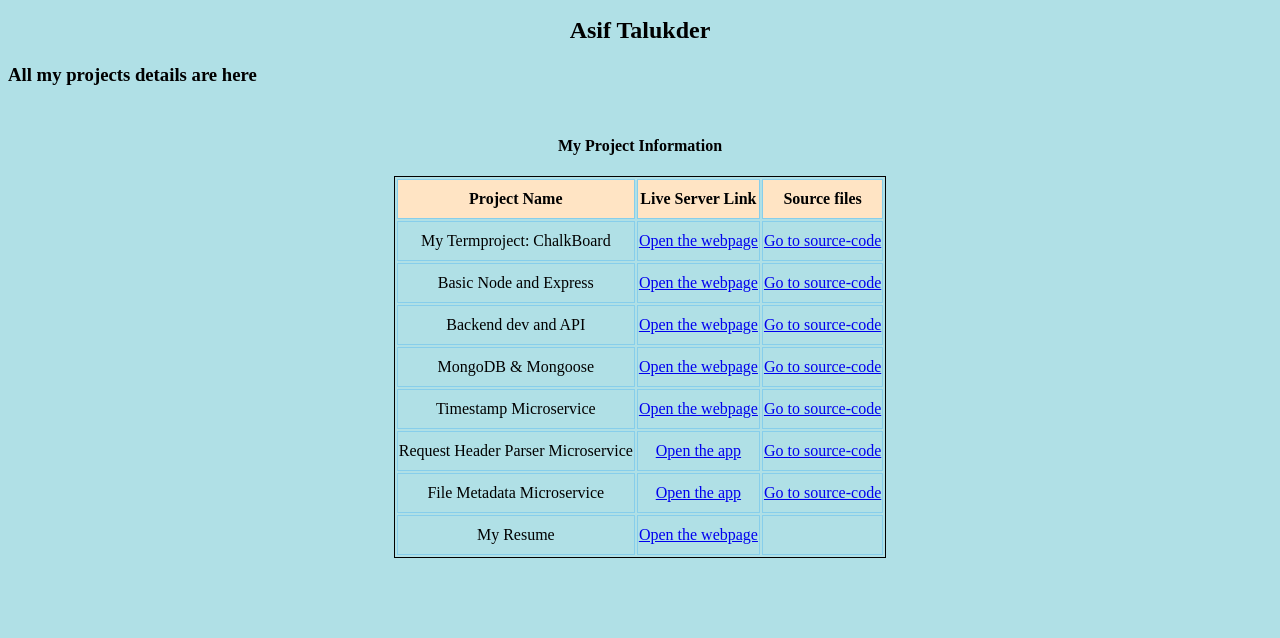
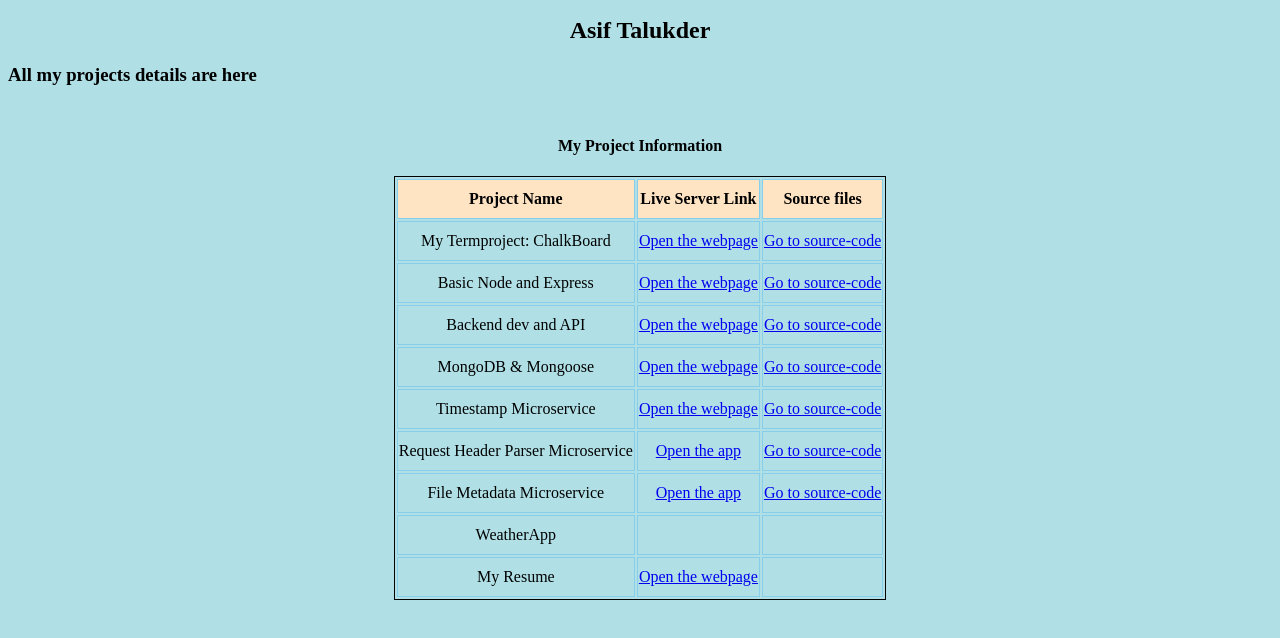
Before and after one commit to AsifTalukder/AsifTalukder.github.io, a plain HTML site: page dashboard-html/projects.html in a window 1280 px wide. Shown: the part 138-776 px from the top of the page. Drawn offline with Linux system fonts and the light colour scheme.

Commit message:
project.html updated

```diff
--- a/dashboard-html/projects.html
+++ b/dashboard-html/projects.html
@@ -136,10 +136,18 @@ th {
                  <td><a href="/boilerplate-project-filemetadata/">Go to source-code</a></td>
              </tr>
              <tr>
+                 <td>WeatherApp</td>
+                 <td> <a href="/weatherApp/weather.html"></a></td>
+                 <td> <a href="/weatherApp/"></a></td>
+             </tr>
+             <tr>
                 <td>My Resume</td>
                 <td><a href="/About me/index.html">Open the webpage</a> </td>
                 <td> <a href="/About me/"></a></td>
             </tr>
+
+
+
 
 
          </table>
```
Also changed, not shown: index.html (+1 -1 lines).
